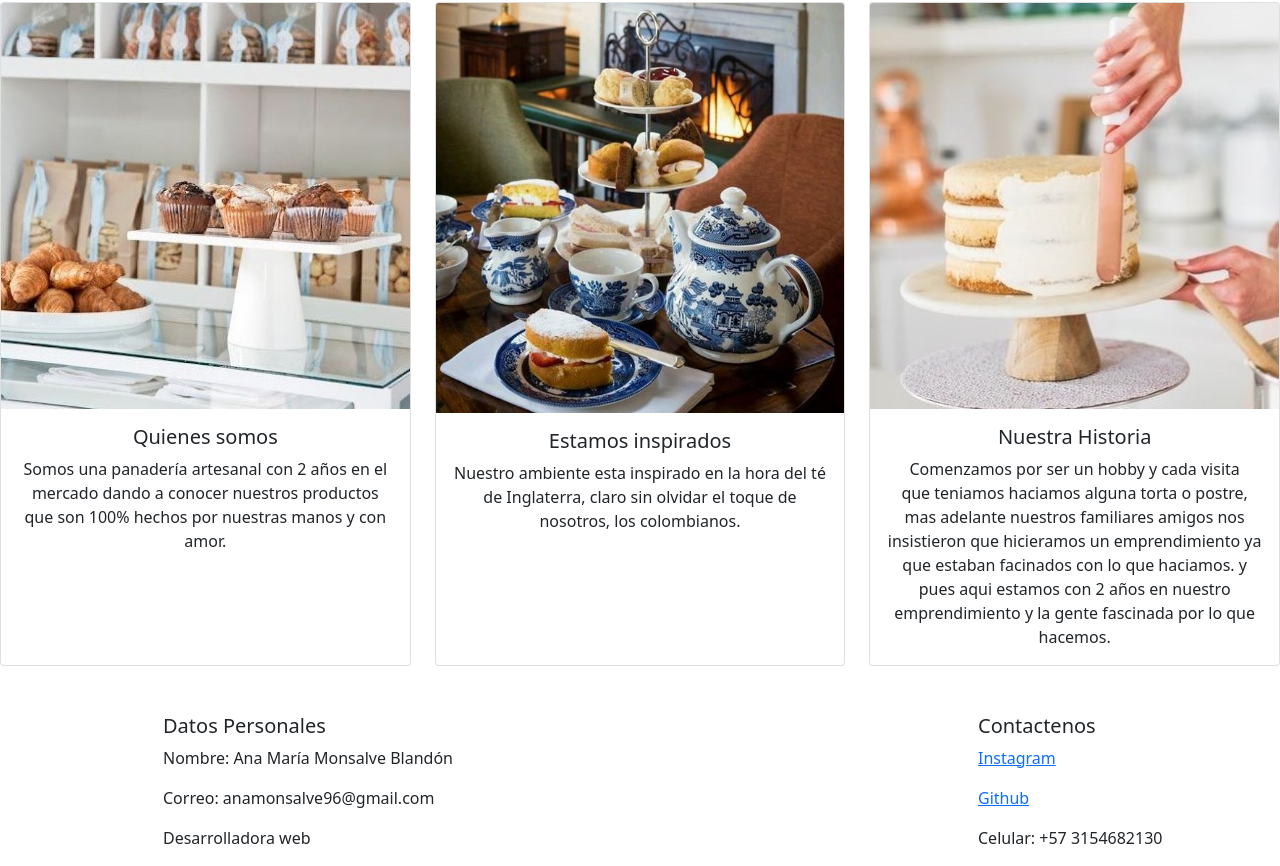
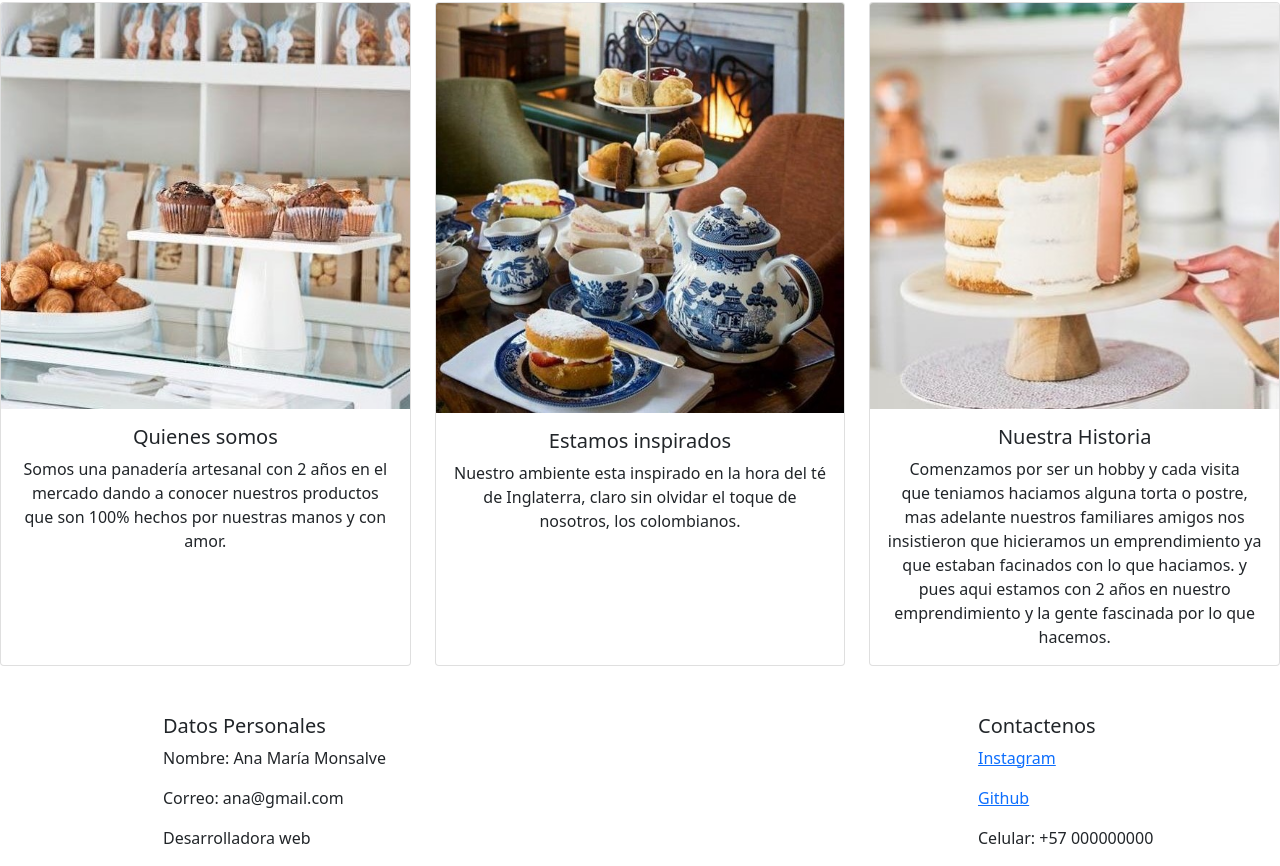
Before and after one commit to amonsalv/Panaderia, a plain HTML site: page index.html in a window 1280 px wide. Shown: the part 2408-3274 px from the top of the page. Drawn offline with nearby package versions, Linux system fonts and the light colour scheme.

Commit message:
little changes, about and img bakery

```diff
--- a/index.html
+++ b/index.html
@@ -241,18 +241,18 @@
             <div class="container-fluid footer footer-container col-md-6" id="DP">
 
                 <h5>Datos Personales</h5>
-                <p>Nombre: Ana María Monsalve Blandón </p>
+                <p>Nombre: Ana María Monsalve </p>
 
-                <p>Correo: anamonsalve96@gmail.com </p>
+                <p>Correo: ana@gmail.com </p>
                 <p>Desarrolladora web</p>
             </div>
 
             <div class="col-3">
 
                 <h5>Contactenos</h5>
-                <p><a href="https://www.instagram.com/_anamonsalve/" target="_blank">Instagram</a></p>
+                <p><a href="https://www.instagram.com/_amonsalv/" target="_blank">Instagram</a></p>
                 <p><a href="https://github.com/amonsalv" target="_blank">Github</a></p>
-                <p>Celular: +57 3154682130</p>
+                <p>Celular: +57 000000000</p>
             </div>
         </div>
 
```
Also changed, not shown: 1 other file.
